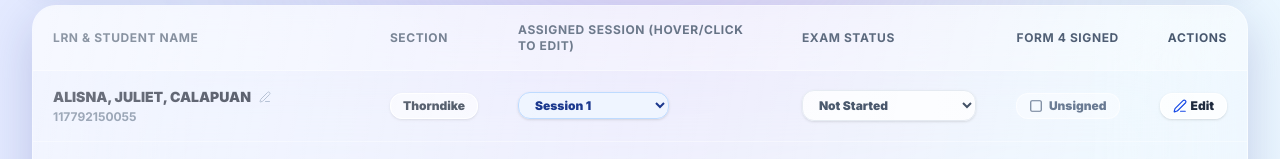
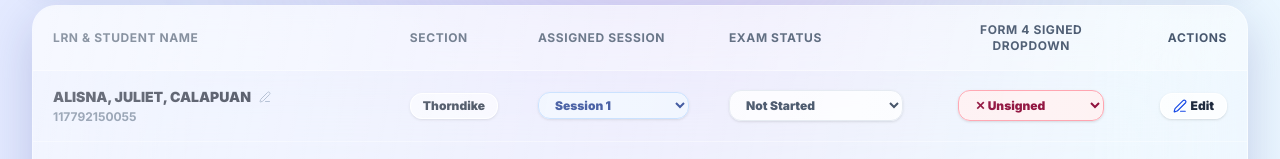
Before and after one commit to jszarate-svg/bnhs-ncae-tracker, a Next.js app: page / in a window 1280 px wide. Both pictures are taken after a click on the button 491 px from the left and 470 px from the top of the page. Shown: the part 622-781 px from the top of the page. Built offline with nearby package versions, Linux system fonts and the light colour scheme; no server answers; the database is empty.

Commit message:
Add Name editing and Form 4 dropdown selection in table and modal

```diff
--- a/src/app/page.tsx
+++ b/src/app/page.tsx
@@ -23,7 +23,6 @@ interface Student {
   isEligible: boolean;
 }
 
-// Function to auto-assign sessions: 15 students per session per section
 const autoAssignSession = (indexInSection: number, isEligible: boolean): string => {
   if (!isEligible) return 'Non-Pullout';
   if (indexInSection < 15) return 'Session 1';
@@ -48,7 +47,6 @@ const RAW_STUDENTS_DATA: Array<Omit<Student, 'session'>> = [
   { id: 'th-13', lrn: '117792150055', name: 'GALLARDO, MARIAN, RAFAEL', section: 'Thorndike', gender: 'F', status: 'Not Started', signedAttendance: false, isEligible: true },
   { id: 'th-14', lrn: '117792160012', name: 'GALLARDO, NELBELENE, ASEGURADO', section: 'Thorndike', gender: 'F', status: 'Not Started', signedAttendance: false, isEligible: true },
   { id: 'th-15', lrn: '117792160033', name: 'GONZAGA, JOSH ANDREE, TAPDASAN', section: 'Thorndike', gender: 'M', status: 'Not Started', signedAttendance: false, isEligible: true },
-
   { id: 'th-16', lrn: '117792160034', name: 'HILIGAN, JHON PAOLO, JUANITO', section: 'Thorndike', gender: 'M', status: 'Not Started', signedAttendance: false, isEligible: true },
   { id: 'th-17', lrn: '117797160005', name: 'JERANDOY, JOVENOEL, DENEROS', section: 'Thorndike', gender: 'M', status: 'Not Started', signedAttendance: false, isEligible: true },
   { id: 'th-18', lrn: '117792160067', name: 'LARIOSA, RINELEN, BARANGGAN', section: 'Thorndike', gender: 'F', status: 'Not Started', signedAttendance: false, isEligible: true },
@@ -64,7 +62,6 @@ const RAW_STUDENTS_DATA: Array<Omit<Student, 'session'>> = [
   { id: 'th-28', lrn: '117792160054', name: 'PILAPIL, LEONARD, PASULOT', section: 'Thorndike', gender: 'M', status: 'Not Started', signedAttendance: false, isEligible: true },
   { id: 'th-29', lrn: '117792160071', name: 'SABERON, JAHAZIEL, JUANILLO', section: 'Thorndike', gender: 'M', status: 'Not Started', signedAttendance: false, isEligible: true },
   { id: 'th-30', lrn: '117797150018', name: 'SARNO, ROVEC, OLIVERIO', section: 'Thorndike', gender: 'M', status: 'Not Started', signedAttendance: false, isEligible: true },
-
   { id: 'th-31', lrn: '126529140010', name: 'VILLAHERMOSA, JOMAR, CARUSCAY', section: 'Thorndike', gender: 'M', status: 'Not Started', signedAttendance: false, isEligible: true },
   { id: 'th-32', lrn: '128387160003', name: 'VILLAJOS, LEA MAE, CABALLERO', section: 'Thorndike', gender: 'F', status: 'Not Started', signedAttendance: false, isEligible: true },
   { id: 'th-33', lrn: '117792160040', name: 'VILLAREAL, JONA GRACE, GEQUE', section: 'Thorndike', gender: 'F', status: 'Not Started', signedAttendance: false, isEligible: true },
@@ -86,7 +83,6 @@ const RAW_STUDENTS_DATA: Array<Omit<Student, 'session'>> = [
   { id: 'ga-13', lrn: '117792160036', name: 'LEMORAN, JOCELLE MARL E.', section: 'Gardner', gender: 'M', status: 'Not Started', signedAttendance: false, isEligible: true },
   { id: 'ga-14', lrn: '117792170099', name: 'LASCONIA, RODEL D.', section: 'Gardner', gender: 'M', status: 'Not Started', signedAttendance: false, isEligible: true },
   { id: 'ga-15', lrn: '117798170026', name: 'LINGANAY, GINO D.', section: 'Gardner', gender: 'M', status: 'Not Started', signedAttendance: false, isEligible: true },
-
   { id: 'ga-16', lrn: '117796160013', name: 'RUBIO, JOHN ANDREW R.', section: 'Gardner', gender: 'M', status: 'Not Started', signedAttendance: false, isEligible: true },
   { id: 'ga-17', lrn: '117792160059', name: 'SABERON, JAPET R.', section: 'Gardner', gender: 'M', status: 'Not Started', signedAttendance: false, isEligible: true },
   { id: 'ga-18', lrn: '117797160007', name: 'TELEBRICO, KEVEN I.', section: 'Gardner', gender: 'M', status: 'Not Started', signedAttendance: false, isEligible: true },
@@ -118,7 +114,6 @@ const RAW_STUDENTS_DATA: Array<Omit<Student, 'session'>> = [
   { id: 'de-13', lrn: '117796160012', name: 'TAPIC, JHONREY, ESCOREL', section: 'Dewey', gender: 'M', status: 'Not Started', signedAttendance: false, isEligible: true },
   { id: 'de-14', lrn: '117797160023', name: 'VILLANUEVA, DHEAN JR, CARAMIHAN', section: 'Dewey', gender: 'M', status: 'Not Started', signedAttendance: false, isEligible: true },
   { id: 'de-15', lrn: '117792160007', name: 'CALOG, MELCHIE, JUANILLO', section: 'Dewey', gender: 'F', status: 'Not Started', signedAttendance: false, isEligible: true },
-
   { id: 'de-16', lrn: '117797170044', name: 'CARAMIHAN, PRECIEL JANE, DAYOHA', section: 'Dewey', gender: 'F', status: 'Not Started', signedAttendance: false, isEligible: true },
   { id: 'de-17', lrn: '117792160031', name: 'COMPACION, PATRICE MAXXIMA, JUMAGDAO', section: 'Dewey', gender: 'F', status: 'Not Started', signedAttendance: false, isEligible: true },
   { id: 'de-18', lrn: '117792150059', name: 'GERANDOY, KHEM, PILAPIL', section: 'Dewey', gender: 'F', status: 'Not Started', signedAttendance: false, isEligible: true },
@@ -135,7 +130,6 @@ const RAW_STUDENTS_DATA: Array<Omit<Student, 'session'>> = [
   { id: 'de-29', lrn: '117796170001', name: 'SOHOT, ROSEMARIE, TANIA', section: 'Dewey', gender: 'F', status: 'Not Started', signedAttendance: false, isEligible: true },
 ];
 
-// Pre-assign sessions (15 per session per section)
 const sectionCounters: { [key: string]: number } = { Thorndike: 0, Gardner: 0, Dewey: 0 };
 
 const INITIAL_STUDENTS: Student[] = RAW_STUDENTS_DATA.map(st => {
@@ -158,7 +152,6 @@ export default function NCAETracker() {
   const [selectedStatus, setSelectedStatus] = useState<string>('All');
   const [searchQuery, setSearchQuery] = useState<string>('');
   const [editingStudent, setEditingStudent] = useState<Student | null>(null);
-  const [hoveredSessionId, setHoveredSessionId] = useState<string | null>(null);
   const [currentTime, setCurrentTime] = useState<Date | null>(null);
   const [showMetrics, setShowMetrics] = useState<boolean>(true);
 
@@ -223,26 +216,32 @@ export default function NCAETracker() {
   }, []);
 
   const handleStatusChange = async (id: string, newStatus: Student['status']) => {
+    setStudents(prev => prev.map(s => s.id === id ? { ...s, status: newStatus } : s));
     await supabase.from('students').update({ status: newStatus }).eq('id', id);
   };
 
   const handleSessionDirectChange = async (id: string, newSession: string) => {
+    setStudents(prev => prev.map(s => s.id === id ? { ...s, session: newSession } : s));
     await supabase.from('students').update({ session: newSession }).eq('id', id);
   };
 
-  const handleAttendanceToggle = async (id: string, currentVal: boolean) => {
-    await supabase.from('students').update({ signedAttendance: !currentVal }).eq('id', id);
+  const handleAttendanceChange = async (id: string, signed: boolean) => {
+    setStudents(prev => prev.map(s => s.id === id ? { ...s, signedAttendance: signed } : s));
+    await supabase.from('students').update({ signedAttendance: signed }).eq('id', id);
   };
 
   const handleSaveEdit = async (e: React.FormEvent) => {
     e.preventDefault();
     if (!editingStudent) return;
 
+    setStudents(prev => prev.map(s => s.id === editingStudent.id ? editingStudent : s));
+
     await supabase.from('students').update({
       name: editingStudent.name.trim(),
       lrn: editingStudent.lrn.trim(),
       session: editingStudent.session.trim() || 'Session 1',
       status: editingStudent.status,
+      signedAttendance: editingStudent.signedAttendance,
       customStatus: editingStudent.customStatus || ''
     }).eq('id', editingStudent.id);
 
@@ -250,7 +249,7 @@ export default function NCAETracker() {
   };
 
   const handleForceReset = async () => {
-    if (confirm('Force reset database to initial 92 students with auto-balanced 15-student sessions?')) {
+    if (confirm('Reset database to 15-student sessions auto-balanced per section?')) {
       await supabase.from('students').delete().neq('id', '0');
       await supabase.from('students').insert(INITIAL_STUDENTS);
       setStudents(INITIAL_STUDENTS);
@@ -361,7 +360,7 @@ export default function NCAETracker() {
                   Proctor Mode
                 </h3>
                 <p className="text-xs text-slate-700 leading-relaxed font-medium">
-                  Full access to edit student names, LRNs, assigned sessions inline, exam statuses, and toggle attendance signatures.
+                  Full access to edit student names, LRNs, assigned sessions inline, exam statuses, and Form 4 attendance dropdown.
                 </p>
               </div>
               <div className="flex items-center text-xs font-black text-blue-700 group-hover:translate-x-1 transition-transform">
@@ -467,7 +466,6 @@ export default function NCAETracker() {
 
         <div className="max-w-7xl mx-auto space-y-6">
 
-          {/* Adviser Section Quick Liquid Glass Tabs */}
           <div className="flex items-center justify-between bg-white/20 backdrop-blur-3xl border border-white/70 p-2 rounded-3xl shadow-[0_8px_32px_0_rgba(31,38,135,0.12)]">
             <div className="flex items-center gap-1.5">
               {['All', 'Thorndike', 'Gardner', 'Dewey'].map((sec) => (
@@ -490,7 +488,6 @@ export default function NCAETracker() {
             </div>
           </div>
 
-          {/* Interactive Liquid Glass Stat Cards */}
           <div className="grid grid-cols-2 md:grid-cols-6 gap-4">
             <button
               onClick={() => setSelectedStatus('All')}
@@ -541,7 +538,6 @@ export default function NCAETracker() {
             </button>
           </div>
 
-          {/* Expanded Full-Width Per-Section Progress Analytics Bar */}
           {showMetrics && (
             <div className={`${glassContainerStyle} p-5 space-y-4`}>
               <div className="flex items-center justify-between border-b border-white/60 pb-3">
@@ -585,7 +581,6 @@ export default function NCAETracker() {
             </div>
           )}
 
-          {/* Filter Bar */}
           <div className={`${glassContainerStyle} p-4 flex flex-wrap gap-4 items-center justify-between`}>
             <div className="flex flex-wrap items-center gap-3 w-full lg:w-auto">
               <div className="relative flex-1 min-w-[200px]">
@@ -637,7 +632,6 @@ export default function NCAETracker() {
             )}
           </div>
 
-          {/* Table Container with Liquid Glassmorphism */}
           <div className={`${glassContainerStyle} shadow-[0_16px_48px_0_rgba(31,38,135,0.2)]`}>
             <div className="overflow-x-auto">
               <table className="w-full text-left border-collapse">
@@ -645,9 +639,9 @@ export default function NCAETracker() {
                   <tr className="bg-white/30 border-b border-white/60 text-slate-600 text-xs font-black uppercase tracking-wider">
                     <th className="py-4 px-5">LRN & Student Name</th>
                     <th className="py-4 px-5">Section</th>
-                    <th className="py-4 px-5">Assigned Session (Hover/Click to Edit)</th>
+                    <th className="py-4 px-5">Assigned Session</th>
                     <th className="py-4 px-5">Exam Status</th>
-                    <th className="py-4 px-5 text-center">Form 4 Signed</th>
+                    <th className="py-4 px-5 text-center">Form 4 Signed Dropdown</th>
                     {role === 'proctor' && <th className="py-4 px-5 text-right">Actions</th>}
                   </tr>
                 </thead>
@@ -665,7 +659,7 @@ export default function NCAETracker() {
                           <div
                             className={`font-black text-slate-900 flex items-center gap-2 ${role === 'proctor' ? 'cursor-pointer hover:text-blue-700 transition' : ''}`}
                             onClick={() => role === 'proctor' && setEditingStudent(student)}
-                            title={role === 'proctor' ? "Click to Edit Name & Details" : ""}
+                            title={role === 'proctor' ? "Click to Edit Student Name & Details" : ""}
                           >
                             {student.name}
                             {role === 'proctor' && <Edit3 className="w-3 h-3 text-slate-400 opacity-60 hover:opacity-100" />}
@@ -691,11 +685,6 @@ export default function NCAETracker() {
 
                         <td className="py-4 px-5 text-slate-700 text-xs">
                           {role === 'proctor' && student.isEligible ? (
-                            <div
-                              className="relative group inline-block"
-                              onMouseEnter={() => setHoveredSessionId(student.id)}
-                              onMouseLeave={() => setHoveredSessionId(null)}
-                            >
                             <select
                               value={student.session}
                               onChange={e => handleSessionDirectChange(student.id, e.target.value)}
@@ -707,13 +696,6 @@ export default function NCAETracker() {
                               <option value="Make-up Session">Make-up Session</option>
                               <option value="Non-Pullout">Non-Pullout</option>
                             </select>
-
-                              {hoveredSessionId === student.id && (
-                                <span className="absolute -top-7 left-0 bg-slate-900 text-white text-[10px] font-bold px-2 py-0.5 rounded shadow-lg whitespace-nowrap z-20 pointer-events-none">
-                                  Click to Change Session directly
-                                </span>
-                              )}
-                            </div>
                           ) : (
                             <span className="px-3 py-1 rounded-xl border font-black bg-blue-50/90 text-blue-900 border-blue-200/80 shadow-sm">
                               {student.session}
@@ -760,22 +742,30 @@ export default function NCAETracker() {
                           )}
                         </td>
 
+                        {/* Form 4 Attendance Dropdown */}
                         <td className="py-4 px-5 text-center">
-                          <button
-                            disabled={role === 'adviser' || !student.isEligible}
-                            onClick={() => handleAttendanceToggle(student.id, student.signedAttendance)}
-                            className={`inline-flex items-center gap-1.5 px-3 py-1 rounded-xl text-xs font-black border transition ${
+                          {role === 'proctor' && student.isEligible ? (
+                            <select
+                              value={student.signedAttendance ? 'signed' : 'unsigned'}
+                              onChange={e => handleAttendanceChange(student.id, e.target.value === 'signed')}
+                              className={`text-xs font-black px-3 py-1.5 rounded-xl border focus:outline-none transition shadow-sm cursor-pointer ${
                                 student.signedAttendance
-                                ? 'bg-emerald-50/90 text-emerald-900 border-emerald-300 shadow-sm'
+                                  ? 'bg-emerald-50/90 text-emerald-900 border-emerald-300'
+                                  : 'bg-rose-50/90 text-rose-900 border-rose-300'
+                              }`}
+                            >
+                              <option value="signed">✓ Signed Form 4</option>
+                              <option value="unsigned">✕ Unsigned</option>
+                            </select>
+                          ) : (
+                            <span className={`inline-flex items-center gap-1.5 px-3 py-1 rounded-xl text-xs font-black border ${
+                              student.signedAttendance
+                                ? 'bg-emerald-50/90 text-emerald-900 border-emerald-300'
                                 : 'bg-white/40 text-slate-500 border-white/60'
-                            } ${role === 'adviser' || !student.isEligible ? 'cursor-not-allowed opacity-80' : 'hover:border-white/90'}`}
-                          >
-                            {student.signedAttendance ? (
-                              <><CheckSquare className="w-3.5 h-3.5 text-emerald-700" /> Signed</>
-                            ) : (
-                              <><Square className="w-3.5 h-3.5 text-slate-500" /> Unsigned</>
+                            }`}>
+                              {student.signedAttendance ? '✓ Signed Form 4' : '✕ Unsigned'}
+                            </span>
                           )}
-                          </button>
                         </td>
 
                         {role === 'proctor' && (
@@ -796,7 +786,6 @@ export default function NCAETracker() {
               </table>
             </div>
 
-            {/* Session-Specific Total Test Takers Summary Bar */}
             <div className="bg-white/40 backdrop-blur-3xl border-t border-white/60 px-6 py-4 flex flex-wrap items-center justify-between text-xs font-black text-slate-800 gap-2">
               <div className="flex items-center gap-2">
                 <Users className="w-4 h-4 text-blue-700" />
@@ -880,6 +869,18 @@ export default function NCAETracker() {
               </div>
 
               <div>
+                <label className="block text-xs font-black text-slate-800 mb-1">Form 4 Attendance Status</label>
+                <select
+                  value={editingStudent.signedAttendance ? 'signed' : 'unsigned'}
+                  onChange={e => setEditingStudent({ ...editingStudent, signedAttendance: e.target.value === 'signed' })}
+                  className="w-full bg-white/60 border border-white/80 rounded-2xl px-3.5 py-2 text-sm text-slate-900 focus:outline-none focus:border-blue-500 shadow-inner font-bold"
+                >
+                  <option value="signed">✓ Signed Form 4</option>
+                  <option value="unsigned">✕ Unsigned</option>
+                </select>
+              </div>
+
+              <div>
                 <label className="block text-xs font-black text-slate-800 mb-1">Exam Status</label>
                 <select
                   value={editingStudent.status}
```
Lines whose indentation alone changed are shown as unchanged.
